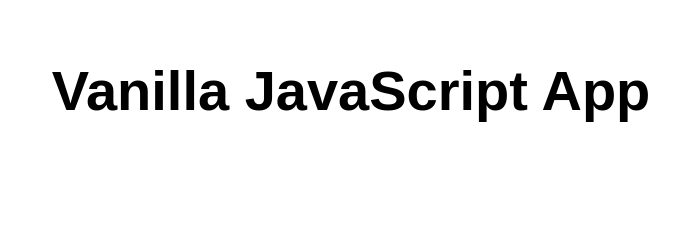
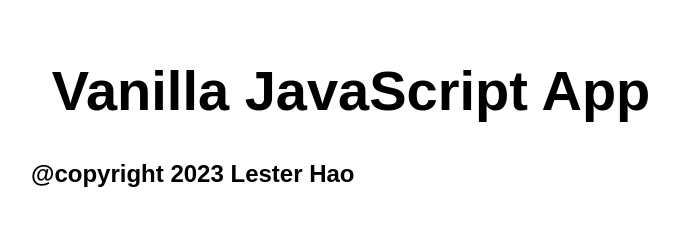
Before and after one commit to lester-hao/hello-world, a website: page src/index.html in a window 1280 px wide. Shown: the whole page, without its empty margins (289-968 px from the left). Drawn offline with Linux system fonts and the light colour scheme.

Commit message:
Update index.html

```diff
--- a/src/index.html
+++ b/src/index.html
@@ -11,6 +11,8 @@
 <body>
   <main>
     <h1>Vanilla JavaScript App</h1>
+
+    <h2>@copyright 2023 Lester Hao</h2>
   </main>
 </body>
 
```
